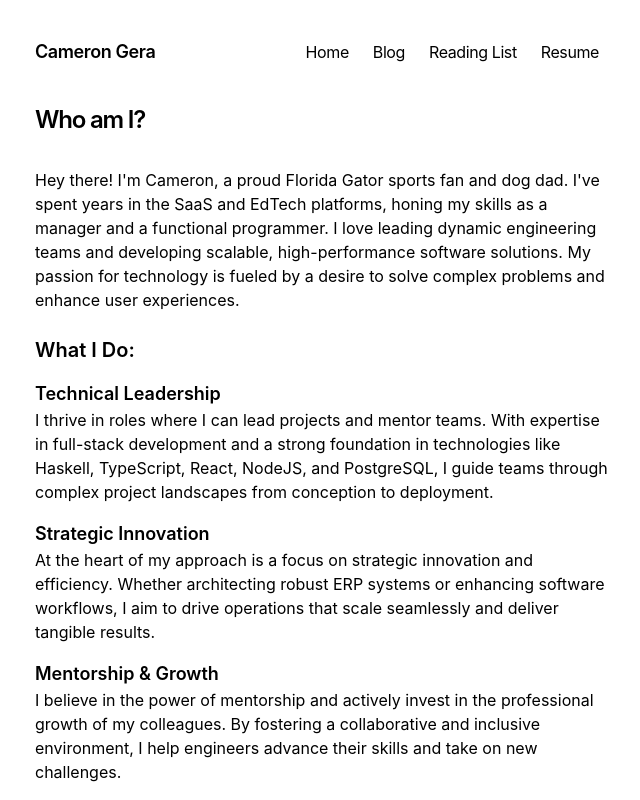
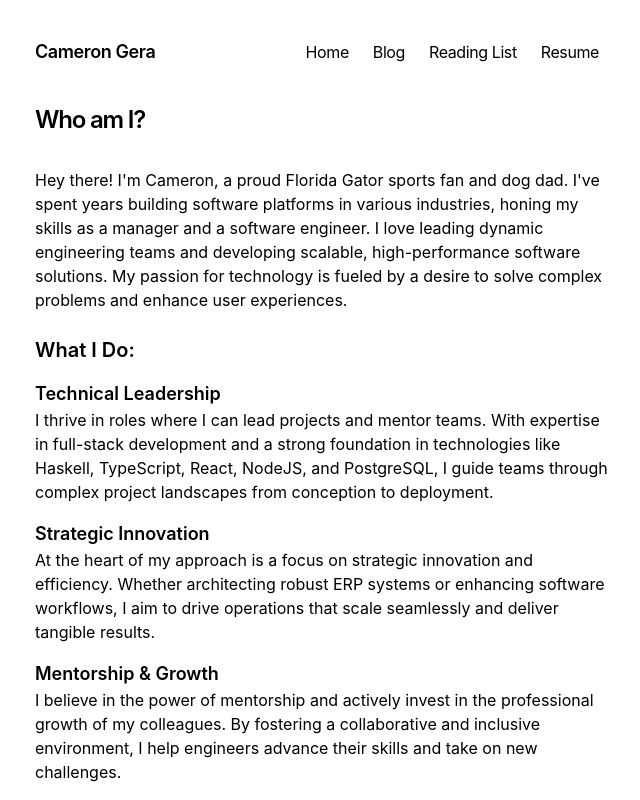
Before and after one commit to gera-cameron/camerongera.com, a Next.js app: page / in a window 1280 px wide. Shown: the top 800 px of the page, without its empty margins (317-957 px from the left). Built offline with nearby package versions, Linux system fonts and the light colour scheme.

Commit message:
Refine about me section

```diff
--- a/app/page.tsx
+++ b/app/page.tsx
@@ -5,7 +5,7 @@
         Who am I?
       </h1>
       <p className="mb-4">
-        {`Hey there! I'm Cameron, a proud Florida Gator sports fan and dog dad. I've spent years in the SaaS and EdTech platforms, honing my skills as a manager and a functional programmer. I love leading dynamic engineering teams and developing scalable, high-performance software solutions. My passion for technology is fueled by a desire to solve complex problems and enhance user experiences.`}
+        {`Hey there! I'm Cameron, a proud Florida Gator sports fan and dog dad. I've spent years building software platforms in various industries, honing my skills as a manager and a software engineer. I love leading dynamic engineering teams and developing scalable, high-performance software solutions. My passion for technology is fueled by a desire to solve complex problems and enhance user experiences.`}
       </p>
       <h2 className="text-xl font-semibold mt-6">What I Do:</h2>
       <h3 className="text-lg font-semibold mt-4">Technical Leadership</h3>
```
